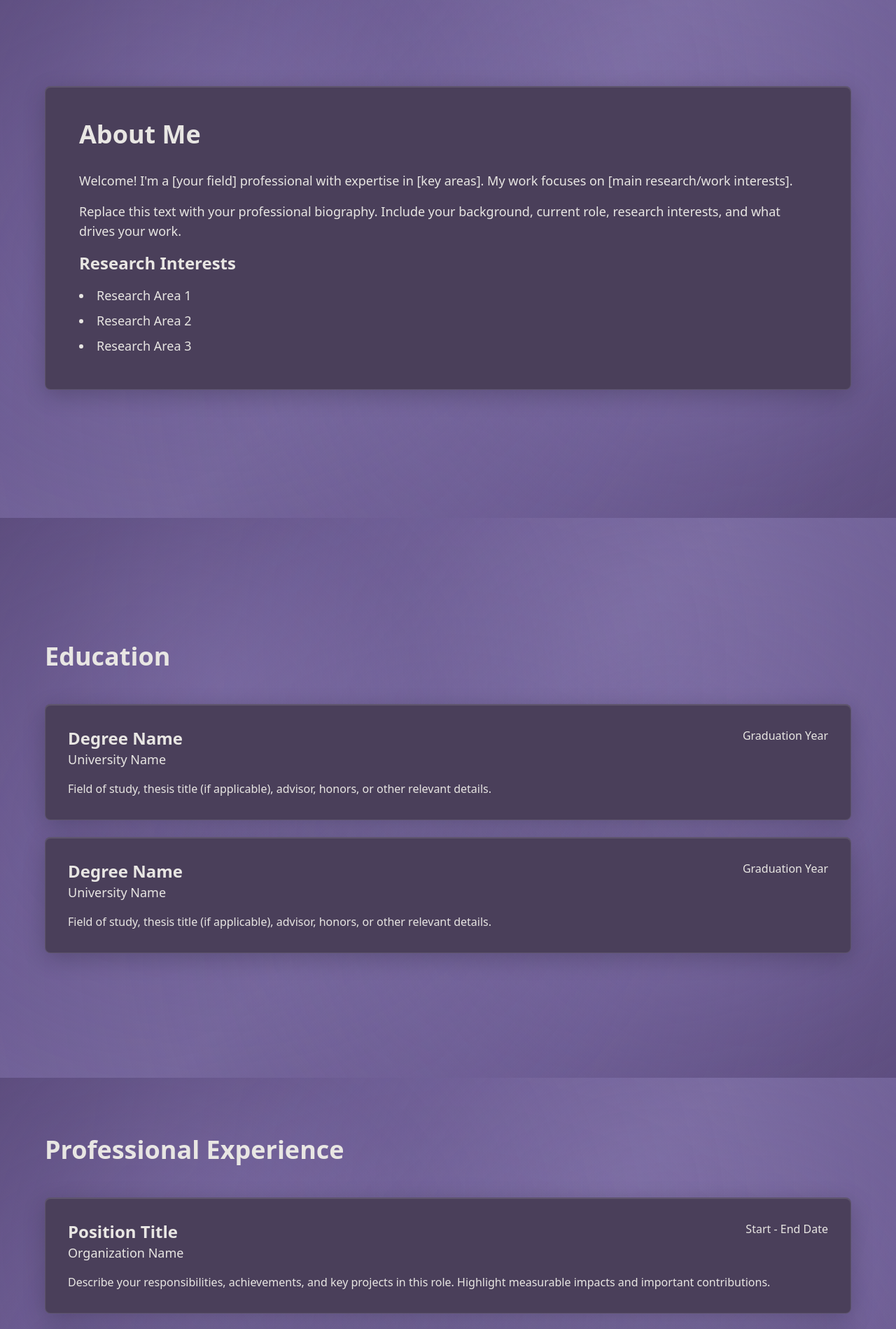
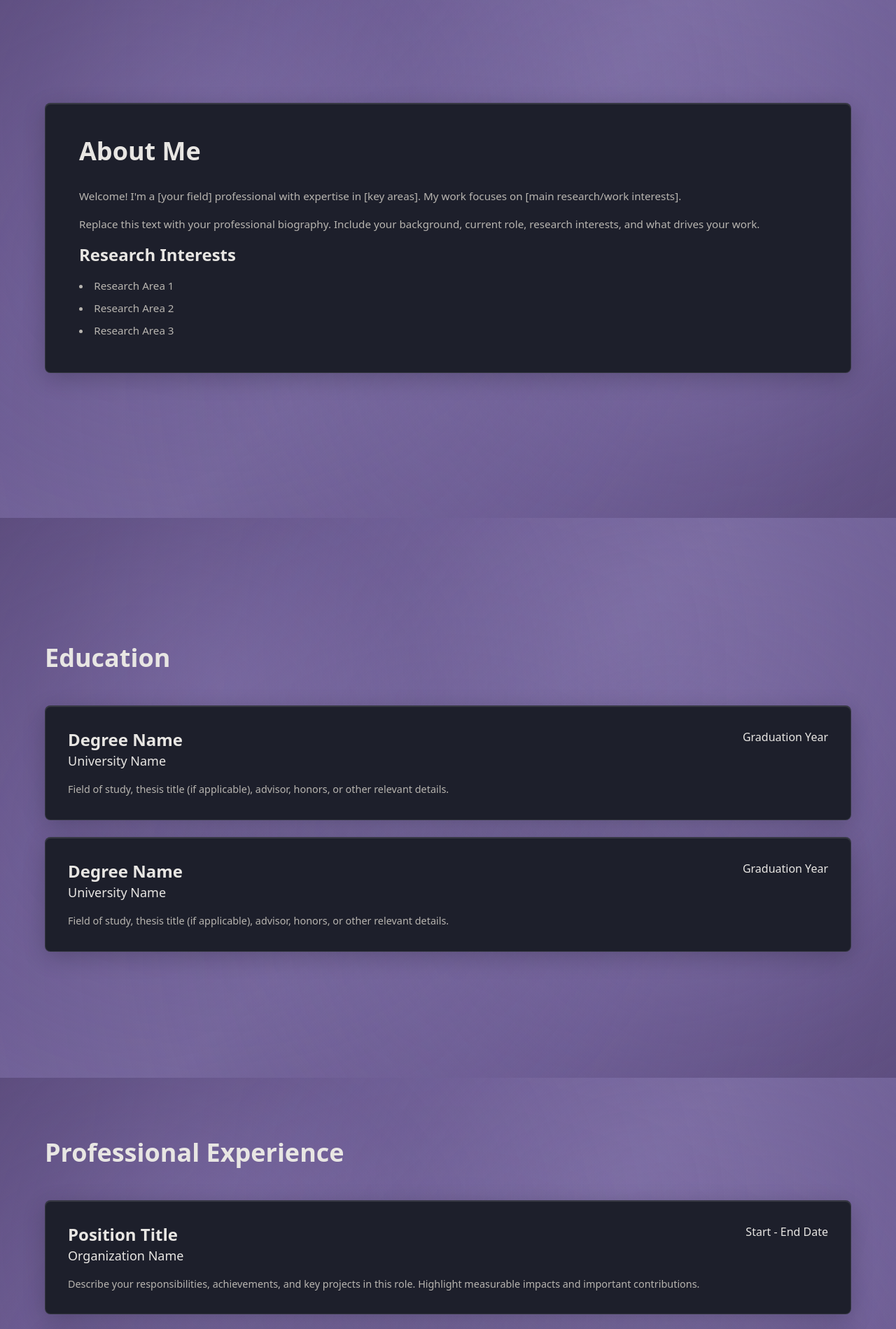
Before and after one commit to zofiakowalska/PersonalWeb, a React (Vite) app: page / in a window 1280 px wide. Shown: the part 860-2759 px from the top of the page at 70% size. Built offline with nearby package versions, Linux system fonts and the light colour scheme.

Commit message:
Change boxes to #1d1f2b, keep headlines, make body text grey and smaller

```diff
--- a/src/App.jsx
+++ b/src/App.jsx
@@ -128,13 +128,13 @@ export default function PersonalWebsite() {
       <section id="about" className="min-h-screen flex items-center px-6 py-20">
         <div className="max-w-6xl mx-auto w-full">
           <div className="rounded-lg shadow-md p-8 md:p-12 glass-box" style={{
-          backgroundColor: '#4a3f5a',
+          backgroundColor: '#1d1f2b',
           backdropFilter: 'blur(10px)',
           border: '1px solid rgba(255, 255, 255, 0.1)',
           boxShadow: '0 8px 32px 0 rgba(0, 0, 0, 0.2), inset 0 1px 1px 0 rgba(255, 255, 255, 0.15)',
         }}>
             <h2 className="text-4xl font-bold mb-8" style={{ color: '#e8e6e3' }}>About Me</h2>
-            <div className="prose max-w-none space-y-4 text-lg" style={{ color: '#e8e6e3' }}>
+            <div className="prose max-w-none space-y-4 text-base" style={{ color: '#b8b5b0', fontSize: '0.95rem' }}>
               <p>
                 Welcome! I'm a [your field] professional with expertise in [key areas].
                 My work focuses on [main research/work interests].
@@ -161,7 +161,7 @@ export default function PersonalWebsite() {
           <div className="space-y-6">
             {[1, 2].map((i) => (
               <div key={i} className="rounded-lg shadow-md p-8 glass-box" style={{
-          backgroundColor: '#4a3f5a',
+          backgroundColor: '#1d1f2b',
           backdropFilter: 'blur(10px)',
           border: '1px solid rgba(255, 255, 255, 0.1)',
           boxShadow: '0 8px 32px 0 rgba(0, 0, 0, 0.2), inset 0 1px 1px 0 rgba(255, 255, 255, 0.15)',
@@ -173,7 +173,7 @@ export default function PersonalWebsite() {
                   </div>
                   <span className="font-medium" style={{ color: '#e8e6e3' }}>Graduation Year</span>
                 </div>
-                <p style={{ color: '#e8e6e3' }}>
+                <p style={{ color: '#b8b5b0', fontSize: '0.9rem' }}>
                   Field of study, thesis title (if applicable), advisor, honors, or other relevant details.
                 </p>
               </div>
@@ -189,7 +189,7 @@ export default function PersonalWebsite() {
           <div className="space-y-6">
             {[1, 2, 3].map((i) => (
               <div key={i} className="rounded-lg shadow-md p-8 glass-box" style={{
-          backgroundColor: '#4a3f5a',
+          backgroundColor: '#1d1f2b',
           backdropFilter: 'blur(10px)',
           border: '1px solid rgba(255, 255, 255, 0.1)',
           boxShadow: '0 8px 32px 0 rgba(0, 0, 0, 0.2), inset 0 1px 1px 0 rgba(255, 255, 255, 0.15)',
@@ -201,7 +201,7 @@ export default function PersonalWebsite() {
                   </div>
                   <span className="font-medium" style={{ color: '#e8e6e3' }}>Start - End Date</span>
                 </div>
-                <p style={{ color: '#e8e6e3' }}>
+                <p style={{ color: '#b8b5b0', fontSize: '0.9rem' }}>
                   Describe your responsibilities, achievements, and key projects in this role.
                   Highlight measurable impacts and important contributions.
                 </p>
@@ -216,7 +216,7 @@ export default function PersonalWebsite() {
         <div className="max-w-6xl mx-auto w-full">
           <h2 className="text-4xl font-bold mb-12" style={{ color: '#e8e6e3' }}>Skills</h2>
           <div className="rounded-lg shadow-md p-8 glass-box" style={{
-          backgroundColor: '#4a3f5a',
+          backgroundColor: '#1d1f2b',
           backdropFilter: 'blur(10px)',
           border: '1px solid rgba(255, 255, 255, 0.1)',
           boxShadow: '0 8px 32px 0 rgba(0, 0, 0, 0.2), inset 0 1px 1px 0 rgba(255, 255, 255, 0.15)',
@@ -225,7 +225,7 @@ export default function PersonalWebsite() {
               {['Skill Category 1', 'Skill Category 2', 'Skill Category 3'].map((category, i) => (
                 <div key={i}>
                   <h3 className="text-xl font-semibold mb-3" style={{ color: '#e8e6e3' }}>{category}</h3>
-                  <ul className="space-y-2" style={{ color: '#e8e6e3' }}>
+                  <ul className="space-y-2" style={{ color: '#b8b5b0', fontSize: '0.9rem' }}>
                     <li>• Skill 1</li>
                     <li>• Skill 2</li>
                     <li>• Skill 3</li>
@@ -244,7 +244,7 @@ export default function PersonalWebsite() {
           <div className="space-y-6">
             {[1, 2, 3].map((i) => (
               <div key={i} className="rounded-lg shadow-md p-8 glass-box" style={{
-          backgroundColor: '#4a3f5a',
+          backgroundColor: '#1d1f2b',
           backdropFilter: 'blur(10px)',
           border: '1px solid rgba(255, 255, 255, 0.1)',
           boxShadow: '0 8px 32px 0 rgba(0, 0, 0, 0.2), inset 0 1px 1px 0 rgba(255, 255, 255, 0.15)',
@@ -252,10 +252,10 @@ export default function PersonalWebsite() {
                 <h3 className="text-xl font-bold mb-2" style={{ color: '#e8e6e3' }}>
                   "Publication Title Goes Here"
                 </h3>
-                <p className="mb-3" style={{ color: '#e8e6e3' }}>
+                <p className="mb-3" style={{ color: '#b8b5b0', fontSize: '0.9rem' }}>
                   Author Names (Year). <em>Journal/Conference Name</em>, Volume(Issue), pages.
                 </p>
-                <p className="mb-4" style={{ color: '#e8e6e3' }}>
+                <p className="mb-4" style={{ color: '#b8b5b0', fontSize: '0.9rem' }}>
                   Brief description of the publication and its key findings or contributions.
                 </p>
                 <a href="#" className="font-medium" style={{ color: '#e8e6e3' }}
@@ -276,7 +276,7 @@ export default function PersonalWebsite() {
           <div className="space-y-6">
             {[1, 2].map((i) => (
               <div key={i} className="rounded-lg shadow-md p-8 glass-box" style={{
-          backgroundColor: '#4a3f5a',
+          backgroundColor: '#1d1f2b',
           backdropFilter: 'blur(10px)',
           border: '1px solid rgba(255, 255, 255, 0.1)',
           boxShadow: '0 8px 32px 0 rgba(0, 0, 0, 0.2), inset 0 1px 1px 0 rgba(255, 255, 255, 0.15)',
@@ -288,7 +288,7 @@ export default function PersonalWebsite() {
                   </div>
                   <span className="font-medium" style={{ color: '#e8e6e3' }}>Date Range</span>
                 </div>
-                <p style={{ color: '#e8e6e3' }}>
+                <p style={{ color: '#b8b5b0', fontSize: '0.9rem' }}>
                   Describe your leadership role, initiatives you led, impact made, and key achievements.
                 </p>
               </div>
@@ -301,13 +301,13 @@ export default function PersonalWebsite() {
       <section id="cv" className="min-h-screen flex items-center px-6 py-20">
         <div className="max-w-6xl mx-auto w-full">
           <div className="rounded-lg shadow-md p-8 md:p-12 text-center" style={{
-          backgroundColor: '#4a3f5a',
+          backgroundColor: '#1d1f2b',
           backdropFilter: 'blur(10px)',
           border: '1px solid rgba(255, 255, 255, 0.1)',
           boxShadow: '0 8px 32px 0 rgba(0, 0, 0, 0.2), inset 0 1px 1px 0 rgba(255, 255, 255, 0.15)',
         }}>
             <h2 className="text-4xl font-bold mb-6" style={{ color: '#e8e6e3' }}>Curriculum Vitae</h2>
-            <p className="text-lg mb-8" style={{ color: '#e8e6e3' }}>
+            <p className="text-base mb-8" style={{ color: '#b8b5b0', fontSize: '0.9rem' }}>
               Download my complete CV to view my full academic and professional background.
             </p>
             <a
@@ -327,7 +327,7 @@ export default function PersonalWebsite() {
       <section id="contact" className="min-h-screen flex items-center px-6 py-20">
         <div className="max-w-6xl mx-auto w-full">
           <div className="rounded-lg shadow-md p-8 md:p-12 glass-box" style={{
-          backgroundColor: '#4a3f5a',
+          backgroundColor: '#1d1f2b',
           backdropFilter: 'blur(10px)',
           border: '1px solid rgba(255, 255, 255, 0.1)',
           boxShadow: '0 8px 32px 0 rgba(0, 0, 0, 0.2), inset 0 1px 1px 0 rgba(255, 255, 255, 0.15)',
@@ -342,7 +342,7 @@ export default function PersonalWebsite() {
                   your.email@example.com
                 </a>
               </div>
-              <p className="text-center mt-8" style={{ color: '#e8e6e3' }}>
+              <p className="text-center mt-8" style={{ color: '#b8b5b0', fontSize: '0.9rem' }}>
                 Feel free to reach out for collaborations, questions, or opportunities.
               </p>
             </div>
```
